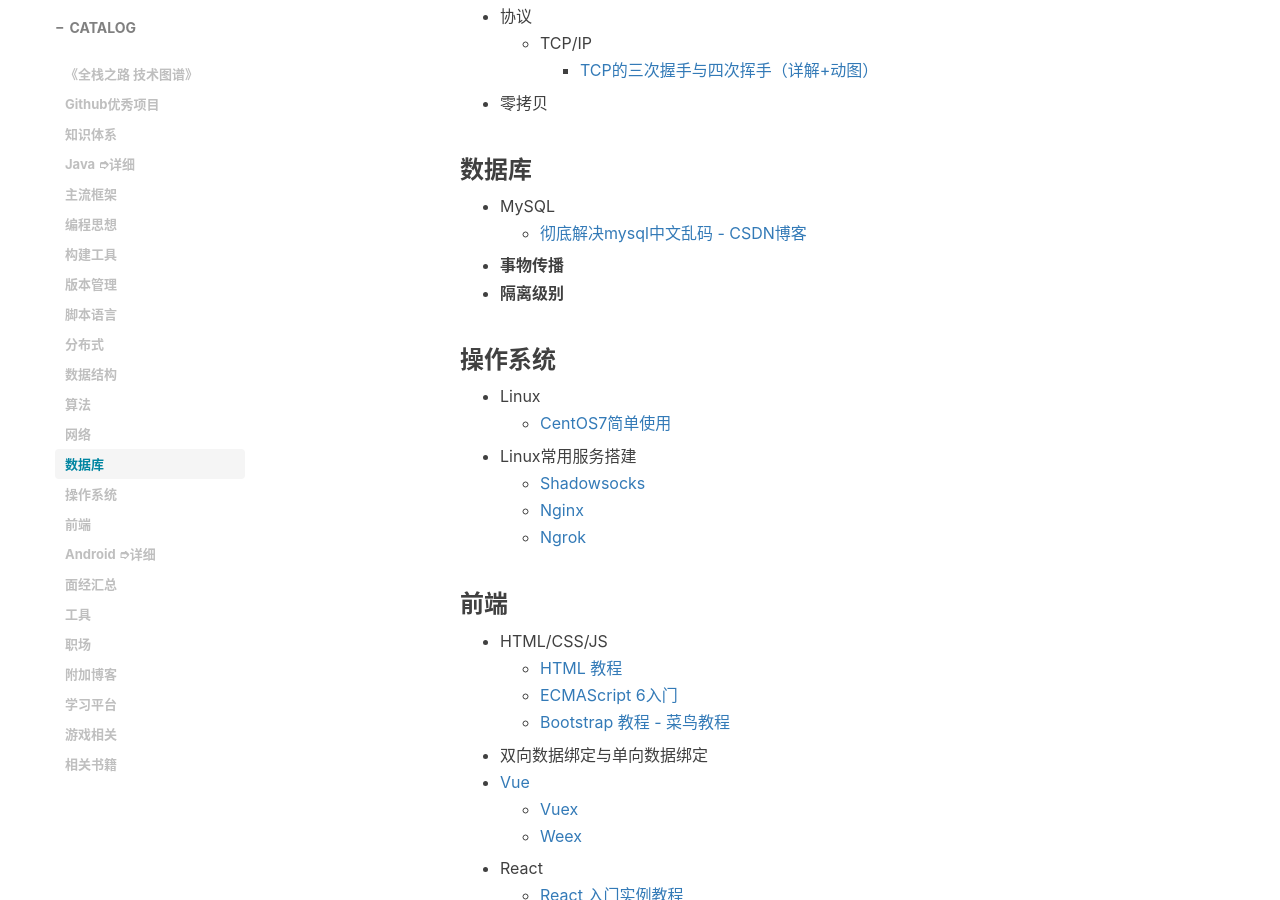
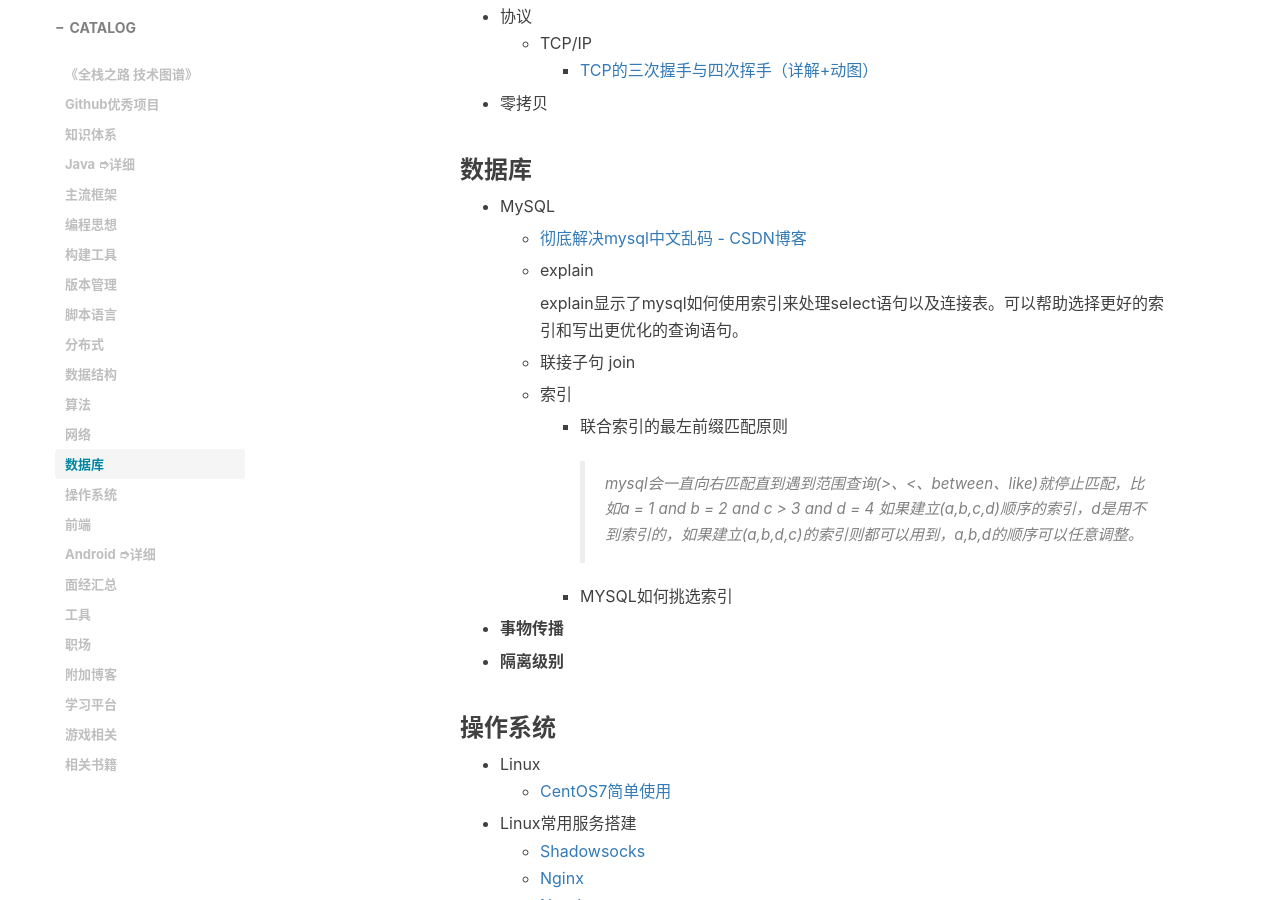
Before and after one commit to Ariescat/blog, a Jekyll site: the page built from docs/index.md, in a window 1280 px wide and 900 px high, scrolled down 5589 px. Built offline with Jekyll 4.4.1, drawn with Linux system fonts in a browser that asks for light colours; nearby versions of some CDN libraries; comment, search, counter and statistics services are not loaded.

Commit message:
Mysql索引/explain/join

```diff
--- a/docs/index.md
+++ b/docs/index.md
@@ -198,8 +198,25 @@
 
 ### 数据库
 * MySQL
+
 	* [彻底解决mysql中文乱码 - CSDN博客](https://blog.csdn.net/u012410733/article/details/61619656)
+
+	* explain
+
+	  explain显示了mysql如何使用索引来处理select语句以及连接表。可以帮助选择更好的索引和写出更优化的查询语句。
+
+	* 联接子句 join
+
+	* 索引
+
+	  * 联合索引的最左前缀匹配原则
+
+	    > mysql会一直向右匹配直到遇到范围查询(>、<、between、like)就停止匹配，比如a = 1 and b = 2 and c > 3 and d = 4 如果建立(a,b,c,d)顺序的索引，d是用不到索引的，如果建立(a,b,d,c)的索引则都可以用到，a,b,d的顺序可以任意调整。
+
+	  * MYSQL如何挑选索引
+
 * **事物传播**
+
 * **隔离级别**
 
 ### 操作系统
```
